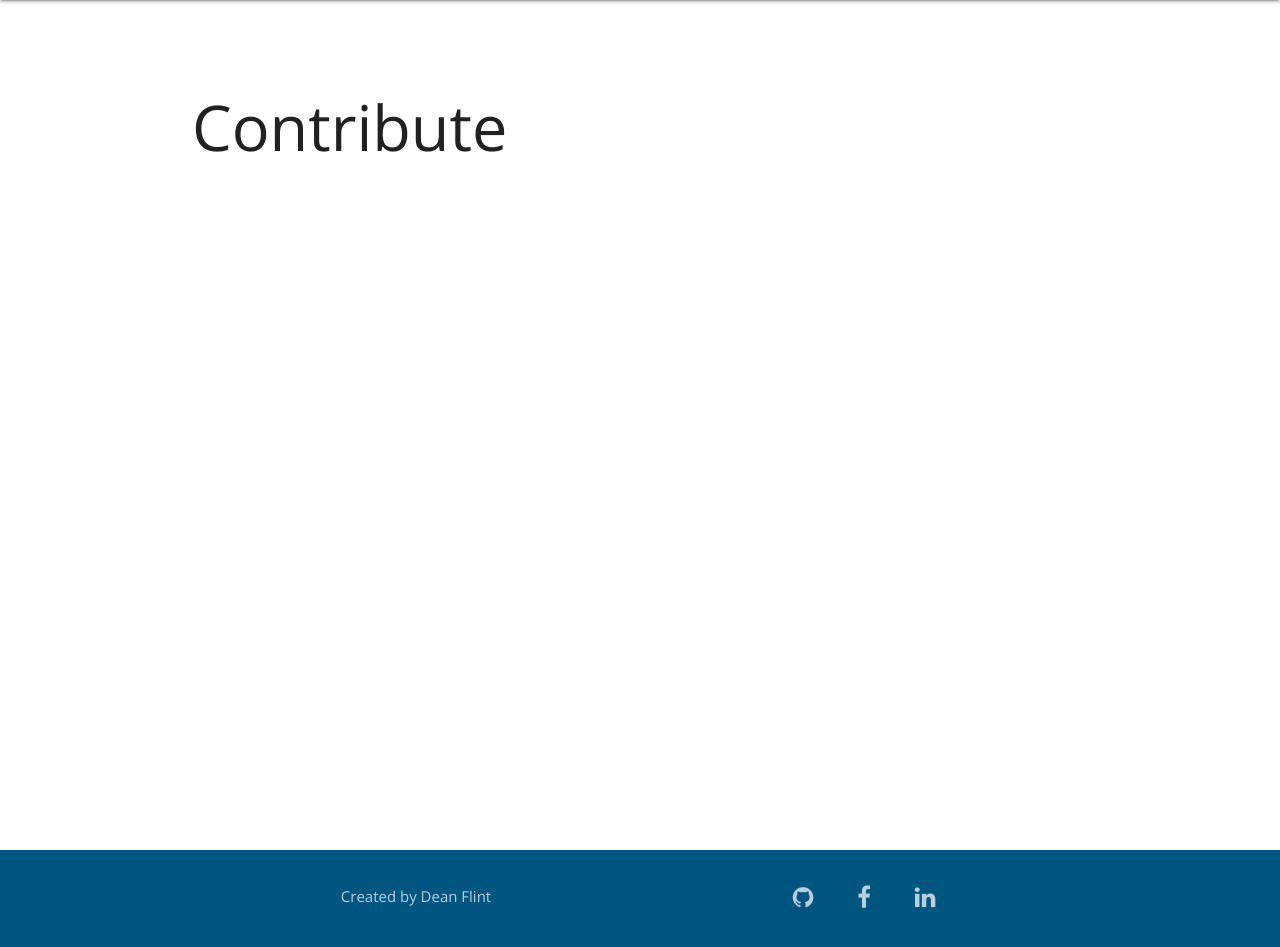
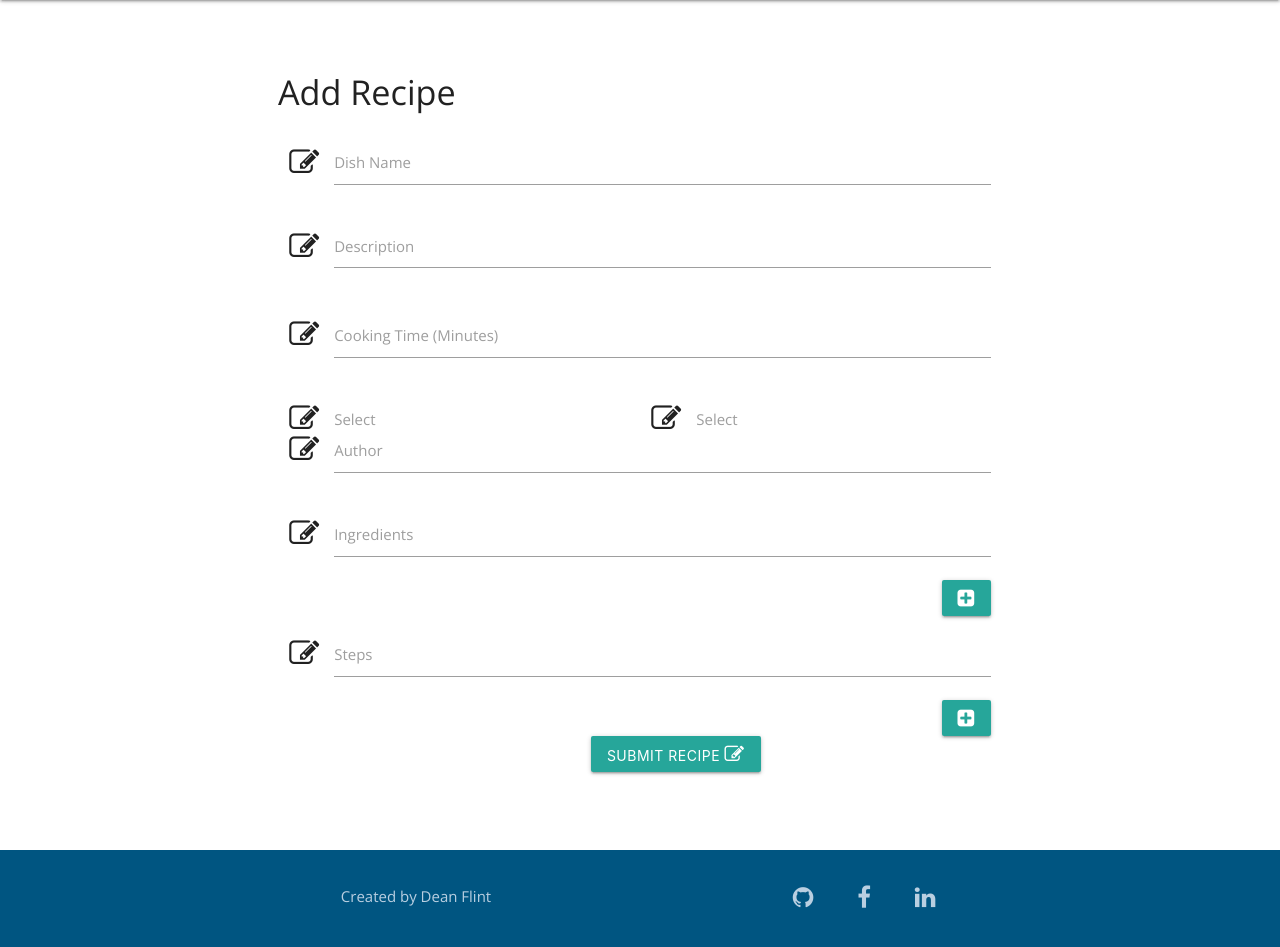
Before and after one commit to Code-Institute-Submissions/wok_on_the_wild_side, a Flask app: page /contribute in a window 1280 px wide. Shown: the part 64-1011 px from the top of the page. Run offline with Flask 2, Linux system fonts and the light colour scheme; some libraries are stand-ins or nearby versions.

Commit message:
Add Recipes layout started

```diff
--- a/templates/contribute.html
+++ b/templates/contribute.html
@@ -2,6 +2,98 @@
 
 {% block content %}
 
-    <h1>Contribute</h1>
+    <div class="row">
+        <div class="col l10 offset-l1 ">
+            <h4>Add Recipe</h4>
+
+            <form action="#" method="POST" class="">
+                    <div class="input-field col s12">
+                        <i class="fa fa-pencil-square-o prefix" aria-hidden="true"></i>
+                        <input id="icon_prefix dish_name" name="dish_name" type="text" class="validate">
+                        <label for="icon_prefix"> Dish Name</label>
+                    </div>
+
+                    <div class="input-field col s12">
+                        <i class="fa fa-pencil-square-o prefix" aria-hidden="true"></i>
+                        <textarea name="descr" id="icon_prefix descr" class="materialize-textarea"></textarea>
+                        <label for="icon_prefix"> Description</label>
+                    </div>
+
+                    <div class="input-field col s12">
+                        <i class="fa fa-pencil-square-o prefix" aria-hidden="true"></i>
+                        <input id="icon_prefix c_time" name="c_time" type="text" class="validate">
+                        <label for="icon_prefix"> Cooking Time (Minutes)</label>
+                    </div>
+
+                     <div class="input-field col m6">
+                        <i class="fa fa-pencil-square-o prefix" aria-hidden="true"></i>
+                        <select id="serves" name="serves">
+                            <option value="" disabled selected>Serves</option>
+                            <option value="1">1</option>
+                            <option value="2">2</option>
+                            <option value="3">3</option>
+                            <option value="4">4</option>
+                            <option value="5">5</option>
+                            <option value="6">5+</option>
+                        </select>
+                        <label>Select</label>
+                    </div>
+
+                    <div class="input-field col m6">
+                        <i class="fa fa-pencil-square-o prefix" aria-hidden="true"></i>
+                        <select id="cuisine" name="cuisine">
+                            <option value="" disabled selected>Cuisine</option>
+                            <option value="american">American</option>
+                            <option value="british">British</option>
+                            <option value="chinese">Chinese</option>
+                            <option value="indian">Indian</option>
+                            <option value="italian">Italian</option>
+                            <option value="japanese">Japanese</option>
+                            <option value="thai">Thai</option>
+                        </select>
+                        <label>Select</label>
+                    </div>
+
+                    <div class="input-field col s12">
+                        <i class="fa fa-pencil-square-o prefix" aria-hidden="true"></i>
+                        <input id="icon_prefix author" name="author" type="text" class="validate">
+                        <label for="icon_prefix"> Author</label>
+                    </div>
+
+                    <div id="ingredients" class="input-field col s12">
+                        <i class="fa fa-pencil-square-o prefix" aria-hidden="true"></i>
+                        <input id="icon_prefix ingr" name="ingr" type="text" class="validate">
+                        <label for="icon_prefix">Ingredients</label>
+                    </div>
+
+                    <div class="col s12">
+                        <button class="btn waves-effect waves-light right" type="button" id="add_ingr">
+                            <i class="fa fa-plus-square" aria-hidden="true"></i>
+                        </button>
+                    </div>
+
+                    <div id="steps" class="input-field col s12">
+                        <i class="fa fa-pencil-square-o prefix" aria-hidden="true"></i>
+                        <input id="icon_prefix step" name="step" type="text" class="validate">
+                        <label for="icon_prefix">Steps</label>
+                    </div>
+
+                    <div class="col s12">
+                        <button class="btn waves-effect waves-light right" type="button" id="add_step">
+                            <i class="fa fa-plus-square" aria-hidden="true"></i>
+                        </button>
+                    </div>
+
+                    <div class="col s4 offset-s5">
+                        <button class="btn waves-effect waves-light " type="submit" name="action">Submit Recipe
+                            <i class="fa fa-pencil-square-o" aria-hidden="true"></i>
+                        </button>
+                    </div>
+                </div>
+            </form>
+
+
+        </div>
+    </div>
 
 {% endblock %}
```
